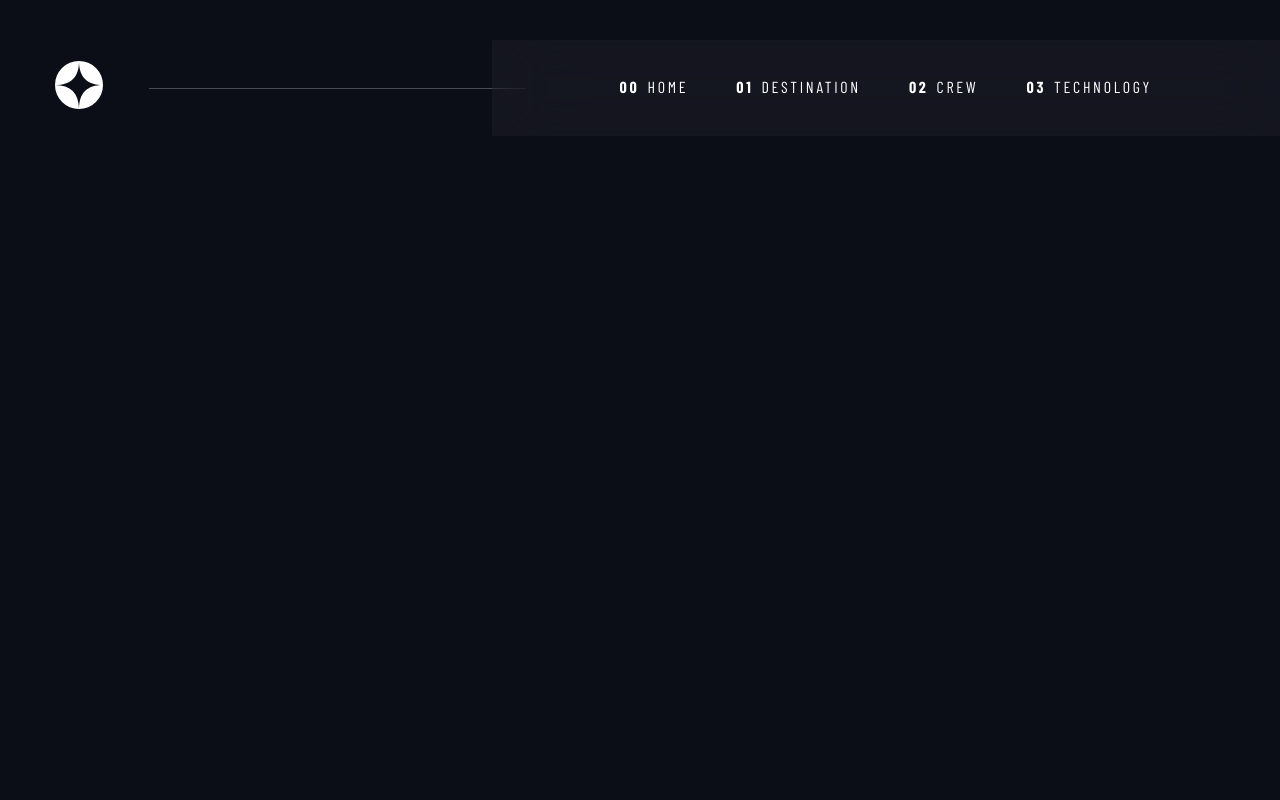
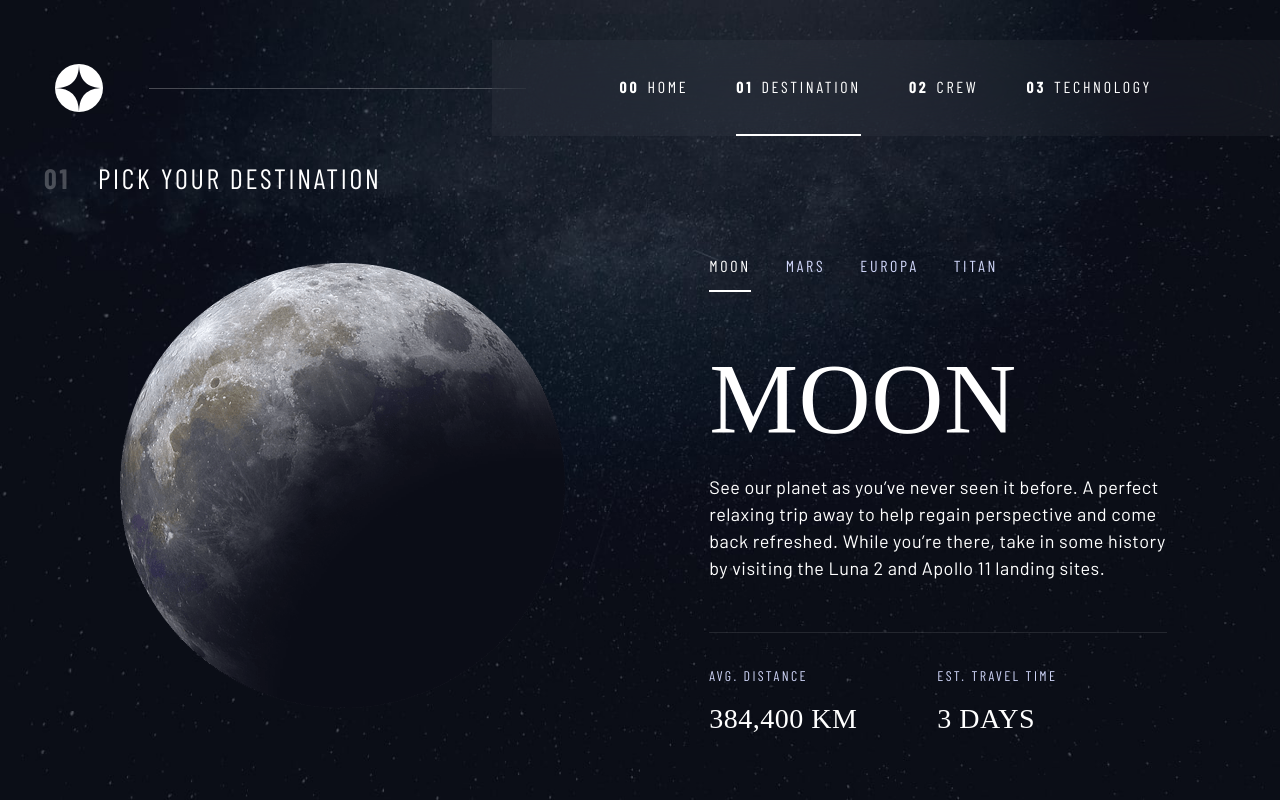
Before and after one commit to petradev79/Space-Tourism, a Vue app: page /destination/moon in a window 1280 px wide. Built offline with nearby package versions, Linux system fonts and the light colour scheme; a web font is replaced by a local one.

Commit message:
Finish destination page

```diff
--- a/src/App.vue
+++ b/src/App.vue
@@ -1,18 +1,6 @@
 <template>
   <Navigation />
 
-  <!-- Tabs -->
-  <!-- <div class="tabs underline flex">
-    <router-link to="/" class="uppercase ff-sans-cond text-accent ls-2"
-      ><span>01</span>Home</router-link
-    >
-    <router-link to="/about" class="uppercase ff-sans-cond text-accent ls-2"
-      ><span>02</span>About</router-link
-    >
-    <router-link to="/about" class="uppercase ff-sans-cond text-accent ls-2"
-      ><span>03</span>Hover</router-link
-    >
-  </div> -->
   <!-- Dots -->
   <!-- <div class="dots flex">
     <router-link to="/">
@@ -35,7 +23,12 @@
       ><span class="ff-serif fs-6 ls-2">3</span></router-link
     >
   </div> -->
-  <router-view />
+  <!-- <router-view :key="$route.path" /> -->
+  <router-view v-slot="{ Component }">
+    <transition name="fade" mode="out-in">
+      <component :is="Component" :key="$route.path"></component>
+    </transition>
+  </router-view>
 </template>
 
 <script>
@@ -47,41 +40,15 @@ export default {
 </script>
 
 <style lang="scss">
+.fade-enter-active,
+.fade-leave-active {
+  transition: opacity 0.3s;
+}
+.fade-enter,
+.fade-leave-to {
+  opacity: 0;
+}
 /////////////////////////////////
-.underline {
-  a {
-    // padding: var(--underline-gap, 1rem) 0;
-    border-bottom: 0.2rem solid rgba($color-white, 0);
-
-    &:hover,
-    &:focus {
-      border-color: rgba($color-white, 0.25);
-    }
-
-    &.router-link-exact-active {
-      border-color: rgba($color-white, 1);
-      color: $color-white;
-    }
-  }
-}
-
-.navigation {
-  // --gap: 8rem;
-  // --underline-gap: 2rem;
-
-  span {
-    font-weight: 700;
-    margin-right: 0.5em;
-  }
-}
-
-.tabs {
-  // --gap: 2rem;
-
-  span {
-    display: none;
-  }
-}
 
 // dots
 .dots {
--- a/src/components/Navigation.vue
+++ b/src/components/Navigation.vue
@@ -1,16 +1,6 @@
 <template>
   <header class="header flex">
-    <div class="header__logo">
-      <svg xmlns="http://www.w3.org/2000/svg" width="48" height="48">
-        <g fill="none" fill-rule="evenodd">
-          <circle cx="24" cy="24" r="24" fill="#FFF" />
-          <path
-            fill="#0B0D17"
-            d="M24 0c0 16-8 24-24 24 15.718.114 23.718 8.114 24 24 0-16 8-24 24-24-16 0-24-8-24-24z"
-          />
-        </g>
-      </svg>
-    </div>
+    <img class="header__logo" src="@/assets/shared/logo.svg" alt="" />
     <button
       class="header__nav-icon"
       :class="{ 'icon-rotate': isNavOpen }"
@@ -32,16 +22,25 @@
 
     <transition name="slide">
       <nav class="mobile-nav flex flow" v-show="isNavOpen">
-        <router-link to="/" class="uppercase text-white ls-2"
+        <router-link to="/" class="uppercase text-white ls-2" @click="showNav"
           ><span aria-hidden="true">00</span>Home</router-link
         >
-        <router-link to="/destination" class="uppercase text-white ls-2"
+        <router-link
+          :to="{ name: 'destination', params: { slug: destination.slug } }"
+          class="uppercase text-white ls-2"
+          @click="showNav"
           ><span aria-hidden="true">01</span>Destination</router-link
         >
-        <router-link to="/crew" class="uppercase text-white ls-2"
+        <router-link
+          :to="{ name: 'crew', params: { slug: cre.slug } }"
+          class="uppercase text-white ls-2"
+          @click="showNav"
           ><span aria-hidden="true">02</span>Crew</router-link
         >
-        <router-link to="/technology" class="uppercase text-white ls-2"
+        <router-link
+          :to="{ name: 'technology', params: { slug: technology.slug } }"
+          class="uppercase text-white ls-2"
+          @click="showNav"
           ><span aria-hidden="true">03</span>Technology</router-link
         >
       </nav>
@@ -51,13 +50,22 @@
       <router-link to="/" class="uppercase text-white ls-2"
         ><span aria-hidden="true">00</span>Home</router-link
       >
-      <router-link to="/destination" class="uppercase text-white ls-2"
+      <router-link
+        :to="{ name: 'destination', params: { slug: destination.slug } }"
+        class="uppercase text-white ls-2"
+        :class="{
+          'router-link-exact-active': isActive('destination'),
+        }"
         ><span aria-hidden="true">01</span>Destination</router-link
       >
-      <router-link to="/crew" class="uppercase text-white ls-2"
+      <router-link
+        :to="{ name: 'crew', params: { slug: cre.slug } }"
+        class="uppercase text-white ls-2"
         ><span aria-hidden="true">02</span>Crew</router-link
       >
-      <router-link to="/technology" class="uppercase text-white ls-2"
+      <router-link
+        :to="{ name: 'technology', params: { slug: technology.slug } }"
+        class="uppercase text-white ls-2"
         ><span aria-hidden="true">03</span>Technology</router-link
       >
     </nav>
@@ -65,6 +73,8 @@
 </template>
 
 <script>
+import store from "@/data.json";
+
 export default {
   data() {
     return {
@@ -76,12 +86,26 @@ export default {
     window.addEventListener("resize", this.handleView);
     this.handleView();
   },
+  computed: {
+    destination() {
+      return store.destinations[0];
+    },
+    cre() {
+      return store.crew[0];
+    },
+    technology() {
+      return store.technology[0];
+    },
+  },
   methods: {
     handleView() {
       this.mobileView = window.innerWidth <= 576;
     },
     showNav() {
       this.isNavOpen = !this.isNavOpen;
+    },
+    isActive(path) {
+      return this.$route.path.split("/")[1] === path;
     },
   },
 };
@@ -115,6 +139,14 @@ export default {
       margin-right: -5rem;
       margin-left: 3rem;
       background: rgba($color-white, 0.25);
+    }
+  }
+
+  &__logo {
+    width: 4rem;
+
+    @include respond(tab) {
+      width: 4.8rem;
     }
   }
 
@@ -182,8 +214,8 @@ export default {
   }
 
   a {
+    padding-block: 3.5rem;
     font-size: 1.4rem;
-    padding-block: 3.5rem;
     border-bottom: 0.2rem solid rgba($color-white, 0);
 
     @include respond(lap) {
--- a/src/components/NumberedTitle.vue
+++ b/src/components/NumberedTitle.vue
@@ -1,7 +1,7 @@
 <template>
-  <h2 class="numbered-title">
-    <span>{{ number }} </span>{{ text }}
-  </h2>
+  <h1 class="numbered-title ff-sans-cond uppercase ls-2">
+    <span aria-hidden="true">{{ number }} </span>{{ text }}
+  </h1>
 </template>
 
 <script>
@@ -12,15 +12,25 @@ export default {
 
 <style lang="scss" scoped>
 .numbered-title {
-  font-family: $ff-sans-cond;
-  font-size: $fs-500;
-  text-transform: uppercase;
-  letter-spacing: 4.72px;
+  font-size: 1.6rem;
+
+  @include respond(tab) {
+    font-size: 2rem;
+    justify-self: start;
+  }
+
+  @include respond(lap) {
+    font-size: 2.8rem;
+  }
 
   & span {
-    margin-right: 0.5em;
+    margin-right: 1.8rem;
     font-weight: 700;
     color: rgba($color-white, 0.25);
+
+    @include respond(lap) {
+      margin-right: 2.8rem;
+    }
   }
 }
 </style>
--- /dev/null
+++ b/src/components/Tabs.vue
@@ -0,0 +1,67 @@
+<template>
+  <div class="tabs flex">
+    <router-link
+      class="uppercase ff-sans-cond text-accent ls-2"
+      v-for="destination in destinations"
+      :key="destination.slug"
+      :to="{ name: 'destination', params: { slug: destination.slug } }"
+    >
+      {{ destination.name }}
+    </router-link>
+  </div>
+</template>
+
+<script>
+import store from "@/data.json";
+
+export default {
+  data() {
+    return {
+      destinations: store.destinations,
+    };
+  },
+  computed: {
+    destination() {
+      return store.destinations.find(
+        destination => destination.slug === this.slug
+      );
+    },
+  },
+};
+</script>
+
+<style lang="scss" scoped>
+.tabs {
+  --gap-space: 2.6rem;
+  justify-content: center;
+
+  @include respond(tab) {
+    --gap-space: 3.5rem;
+  }
+
+  @include respond(lap) {
+    justify-content: start;
+  }
+
+  a {
+    padding-block: 0.8rem;
+    font-size: 1.4rem;
+    border-bottom: 0.2rem solid rgba($color-white, 0);
+
+    @include respond(tab) {
+      padding-block: 1.2rem;
+      font-size: 1.6rem;
+    }
+
+    &:hover,
+    &:focus {
+      border-color: rgba($color-white, 0.25);
+    }
+
+    &.router-link-exact-active {
+      border-color: rgba($color-white, 1);
+      color: $color-white;
+    }
+  }
+}
+</style>
--- a/src/data.json
+++ b/src/data.json
@@ -2,9 +2,10 @@
   "destinations": [
     {
       "name": "Moon",
+      "slug": "moon",
       "images": {
-        "png": "./assets/destination/image-moon.png",
-        "webp": "./assets/destination/image-moon.webp"
+        "png": "image-moon.png",
+        "webp": "image-moon.webp"
       },
       "description": "See our planet as you’ve never seen it before. A perfect relaxing trip away to help regain perspective and come back refreshed. While you’re there, take in some history by visiting the Luna 2 and Apollo 11 landing sites.",
       "distance": "384,400 km",
@@ -12,9 +13,10 @@
     },
     {
       "name": "Mars",
+      "slug": "mars",
       "images": {
-        "png": "./assets/destination/image-mars.png",
-        "webp": "./assets/destination/image-mars.webp"
+        "png": "image-mars.png",
+        "webp": "image-mars.webp"
       },
       "description": "Don’t forget to pack your hiking boots. You’ll need them to tackle Olympus Mons, the tallest planetary mountain in our solar system. It’s two and a half times the size of Everest!",
       "distance": "225 mil. km",
@@ -22,9 +24,10 @@
     },
     {
       "name": "Europa",
+      "slug": "europa",
       "images": {
-        "png": "./assets/destination/image-europa.png",
-        "webp": "./assets/destination/image-europa.webp"
+        "png": "image-europa.png",
+        "webp": "image-europa.webp"
       },
       "description": "The smallest of the four Galilean moons orbiting Jupiter, Europa is a winter lover’s dream. With an icy surface, it’s perfect for a bit of ice skating, curling, hockey, or simple relaxation in your snug wintery cabin.",
       "distance": "628 mil. km",
@@ -32,9 +35,10 @@
     },
     {
       "name": "Titan",
+      "slug": "titan",
       "images": {
-        "png": "./assets/destination/image-titan.png",
-        "webp": "./assets/destination/image-titan.webp"
+        "png": "image-titan.png",
+        "webp": "image-titan.webp"
       },
       "description": "The only moon known to have a dense atmosphere other than Earth, Titan is a home away from home (just a few hundred degrees colder!). As a bonus, you get striking views of the Rings of Saturn.",
       "distance": "1.6 bil. km",
@@ -44,6 +48,7 @@
   "crew": [
     {
       "name": "Douglas Hurley",
+      "slug": "douglas-hurley",
       "images": {
         "png": "./assets/crew/image-douglas-hurley.png",
         "webp": "./assets/crew/image-douglas-hurley.webp"
@@ -53,6 +58,7 @@
     },
     {
       "name": "Mark Shuttleworth",
+      "slug": "mark-shuttleworth",
       "images": {
         "png": "./assets/crew/image-mark-shuttleworth.png",
         "webp": "./assets/crew/image-mark-shuttleworth.webp"
@@ -62,6 +68,7 @@
     },
     {
       "name": "Victor Glover",
+      "slug": "victor-glover",
       "images": {
         "png": "./assets/crew/image-victor-glover.png",
         "webp": "./assets/crew/image-victor-glover.webp"
@@ -71,6 +78,7 @@
     },
     {
       "name": "Anousheh Ansari",
+      "slug": "anousheh-ansari",
       "images": {
         "png": "./assets/crew/image-anousheh-ansari.png",
         "webp": "./assets/crew/image-anousheh-ansari.webp"
@@ -82,6 +90,7 @@
   "technology": [
     {
       "name": "Launch vehicle",
+      "slug": "launch-vehicle",
       "images": {
         "portrait": "./assets/technology/image-launch-vehicle-portrait.jpg",
         "landscape": "./assets/technology/image-launch-vehicle-landscape.jpg"
@@ -90,6 +99,7 @@
     },
     {
       "name": "Spaceport",
+      "slug": "spaceport",
       "images": {
         "portrait": "./assets/technology/image-spaceport-portrait.jpg",
         "landscape": "./assets/technology/image-spaceport-landscape.jpg"
@@ -98,6 +108,7 @@
     },
     {
       "name": "Space capsule",
+      "slug": "space-capsule",
       "images": {
         "portrait": "./assets/technology/image-space-capsule-portrait.jpg",
         "landscape": "./assets/technology/image-space-capsule-landscape.jpg"
--- a/src/router/index.js
+++ b/src/router/index.js
@@ -8,19 +8,22 @@ const routes = [
     component: Home,
   },
   {
-    path: "/destination",
-    name: "Destination",
+    path: "/destination/:slug",
+    name: "destination",
+    props: true,
     component: () =>
       import(/* webpackChunkName: "destination" */ "../views/Destination.vue"),
   },
   {
-    path: "/crew",
-    name: "Crew",
+    path: "/crew/:slug",
+    name: "crew",
+    props: true,
     component: () => import(/* webpackChunkName: "crew" */ "../views/Crew.vue"),
   },
   {
-    path: "/technology",
-    name: "Technology",
+    path: "/technology/:slug",
+    name: "technology",
+    props: true,
     // route level code-splitting
     // this generates a separate chunk (Technology.[hash].js) for this route
     // which is lazy-loaded when the route is visited.
--- a/src/scss/_general.scss
+++ b/src/scss/_general.scss
@@ -14,6 +14,7 @@ body {
   font-family: $ff-sans-normal;
   font-size: 1.5rem;
   line-height: 1.5;
+  letter-spacing: 0.5px;
   color: $color-white;
   background-color: $color-dark;
 
--- a/src/scss/_utilities.scss
+++ b/src/scss/_utilities.scss
@@ -6,6 +6,7 @@
 
 .grid {
   display: grid;
+  gap: var(--gap-space, 1.6rem);
 }
 
 .block {
@@ -20,11 +21,16 @@
   min-height: 100vh;
   padding-inline: 2.4rem;
   padding-top: 8.8rem;
+  padding-bottom: 4rem;
   display: grid;
   text-align: center;
   place-items: center;
   background-size: cover;
   background-position: bottom center;
+
+  @include respond(tab) {
+    padding-top: 13.6rem;
+  }
 
   p {
     max-width: 45ch;
@@ -37,18 +43,6 @@
         1fr
       );
     text-align: left;
-  }
-}
-
-.grid-container > *:first-child {
-  @include respond(lap) {
-    grid-column: 2;
-  }
-}
-
-.grid-container > *:last-child {
-  @include respond(lap) {
-    grid-column: 3;
   }
 }
 
--- a/src/views/Destination.vue
+++ b/src/views/Destination.vue
@@ -1,15 +1,161 @@
 <template>
-  <h1>Destination</h1>
-  <p>{{ destination }}</p>
+  <main class="destination grid-container flow">
+    <NumberedTitle
+      class="destination__title"
+      number="01"
+      text="Pick your destination"
+    />
+    <img
+      class="destination__image"
+      :src="require(`@/assets/destination/${destination.images.png}`)"
+      :alt="destination.name"
+    />
+    <div class="destination__info flow">
+      <Tabs />
+      <article>
+        <h2 class="uppercase ff-serif">{{ destination.name }}</h2>
+
+        <p>
+          {{ destination.description }}
+        </p>
+
+        <div class="destination__cta flex">
+          <div>
+            <h3 class="ff-sans-cond uppercase ls-3 text-accent">
+              Avg. distance
+            </h3>
+            <p class="ff-serif uppercase">{{ destination.distance }}</p>
+          </div>
+          <div>
+            <h3 class="ff-sans-cond uppercase ls-3 text-accent">
+              Est. travel time
+            </h3>
+            <p class="ff-serif uppercase">{{ destination.travel }}</p>
+          </div>
+        </div>
+      </article>
+    </div>
+  </main>
 </template>
 
 <script>
 import store from "@/data.json";
+import NumberedTitle from "@/components/NumberedTitle.vue";
+import Tabs from "@/components/Tabs.vue";
+
 export default {
+  components: {
+    NumberedTitle,
+    Tabs,
+  },
+  props: {
+    slug: {
+      type: String,
+      required: true,
+    },
+  },
   computed: {
     destination() {
-      return store.destinations;
+      return store.destinations.find(
+        destination => destination.slug === this.slug
+      );
     },
   },
 };
 </script>
+
+<style lang="scss" scoped>
+.destination {
+  --gap-space: 6rem;
+  --flow-space: 2rem;
+  grid-template-areas:
+    "title"
+    "image"
+    "content";
+  background-image: url("~@/assets/destination/background-destination-mobile.jpg");
+
+  @include respond(tab) {
+    background-position: center center;
+    background-image: url("~@/assets/destination/background-destination-tablet.jpg");
+  }
+
+  @include respond(lap) {
+    background-image: url("~@/assets/destination/background-destination-desktop.jpg");
+  }
+
+  @include respond(tab) {
+    --flow-space: 3.2rem;
+  }
+
+  @include respond(lap) {
+    align-content: center;
+    grid-template-areas:
+      ". title title ."
+      ". image tabs ."
+      ". image content .";
+  }
+
+  &__title {
+    grid-area: title;
+  }
+
+  &__image {
+    grid-area: image;
+    max-width: 17rem;
+    margin-top: 3.2rem;
+    display: inline-block;
+
+    @include respond(tab) {
+      max-width: 30rem;
+    }
+
+    @include respond(lap) {
+      max-width: 44.5rem;
+    }
+  }
+
+  &__info {
+    grid-area: content;
+
+    h2 {
+      font-size: 5.6rem;
+
+      @include respond(tab) {
+        font-size: 8rem;
+      }
+
+      @include respond(lap) {
+        font-size: 10rem;
+      }
+    }
+  }
+
+  &__cta {
+    flex-direction: column;
+    border-top: 1px solid rgba($color-white, 0.1);
+    margin-top: 3.2rem;
+    padding-top: 3.2rem;
+    --gap-space: 3.2rem;
+
+    @include respond(tab) {
+      flex-direction: row;
+      justify-content: space-evenly;
+      margin-top: 5rem;
+    }
+
+    @include respond(lap) {
+      justify-content: flex-start;
+      --gap-space: 8rem;
+    }
+
+    h3 {
+      font-size: 1.4rem;
+      margin-bottom: 1.2rem;
+    }
+
+    p {
+      font-size: 2.8rem;
+    }
+  }
+}
+</style>
```
Also changed, not shown: src/views/Home.vue (+14 -0 lines).
